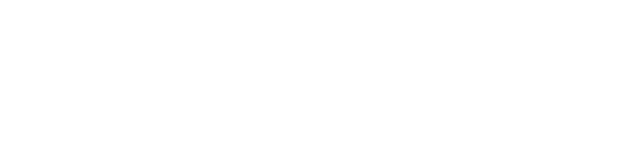
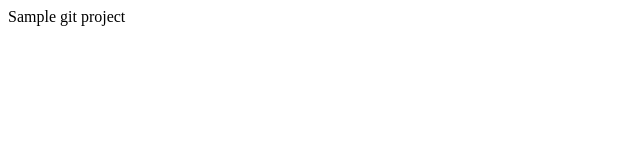
Before and after one commit to jiman007/myappsample, a plain HTML site: page index.html in a window 1280 px wide. Shown: the whole page, without its empty margins (0-640 px from the left). Drawn offline with Linux system fonts and the light colour scheme.

Commit message:
Add Readme in project

```diff
--- a/index.html
+++ b/index.html
@@ -7,7 +7,7 @@
 </head>
 
 <body>
-    <div id="app"></div>
+    <div id="app">Sample git project</div>
 </body>
 
 </html>
```
Also changed, not shown: 1 other file.
